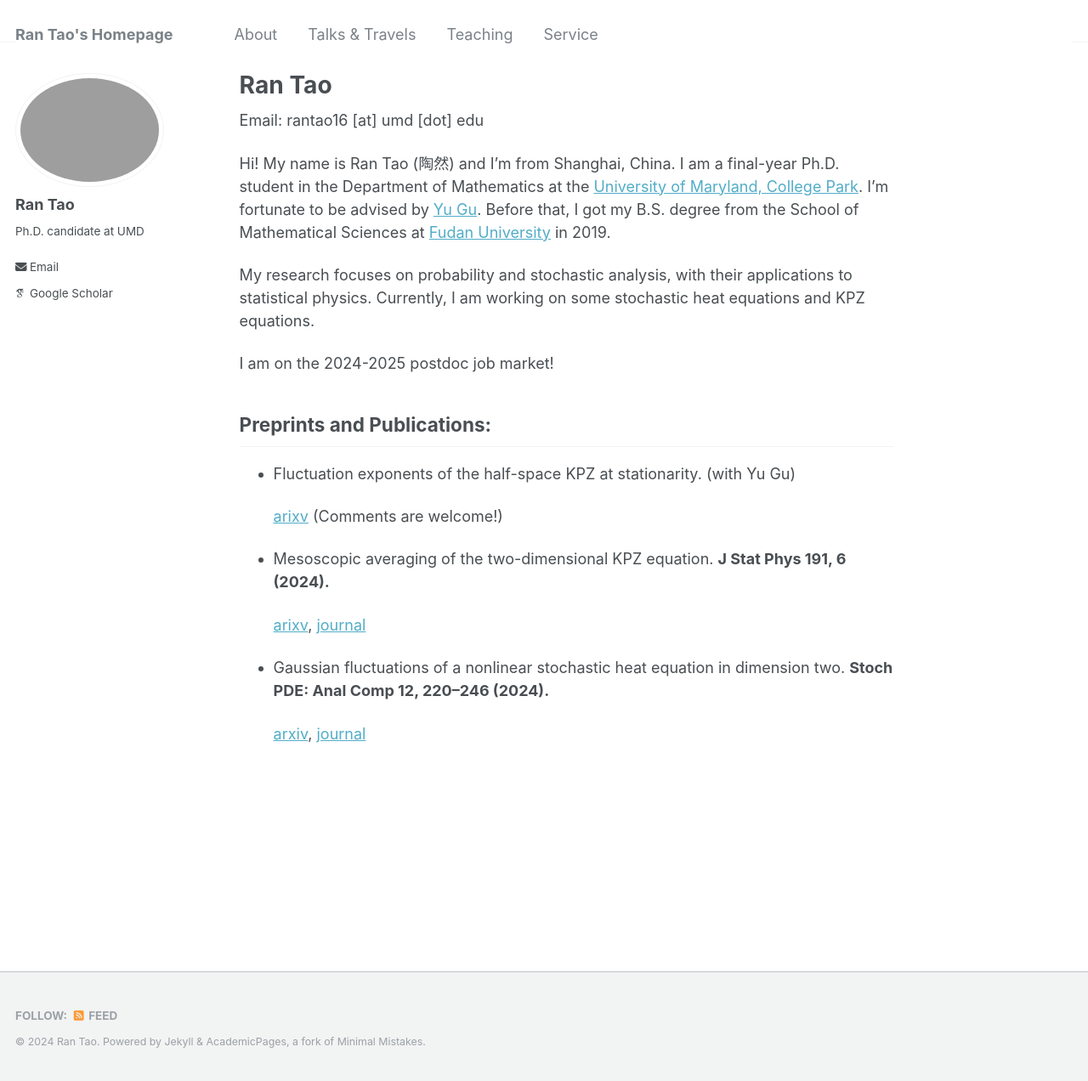
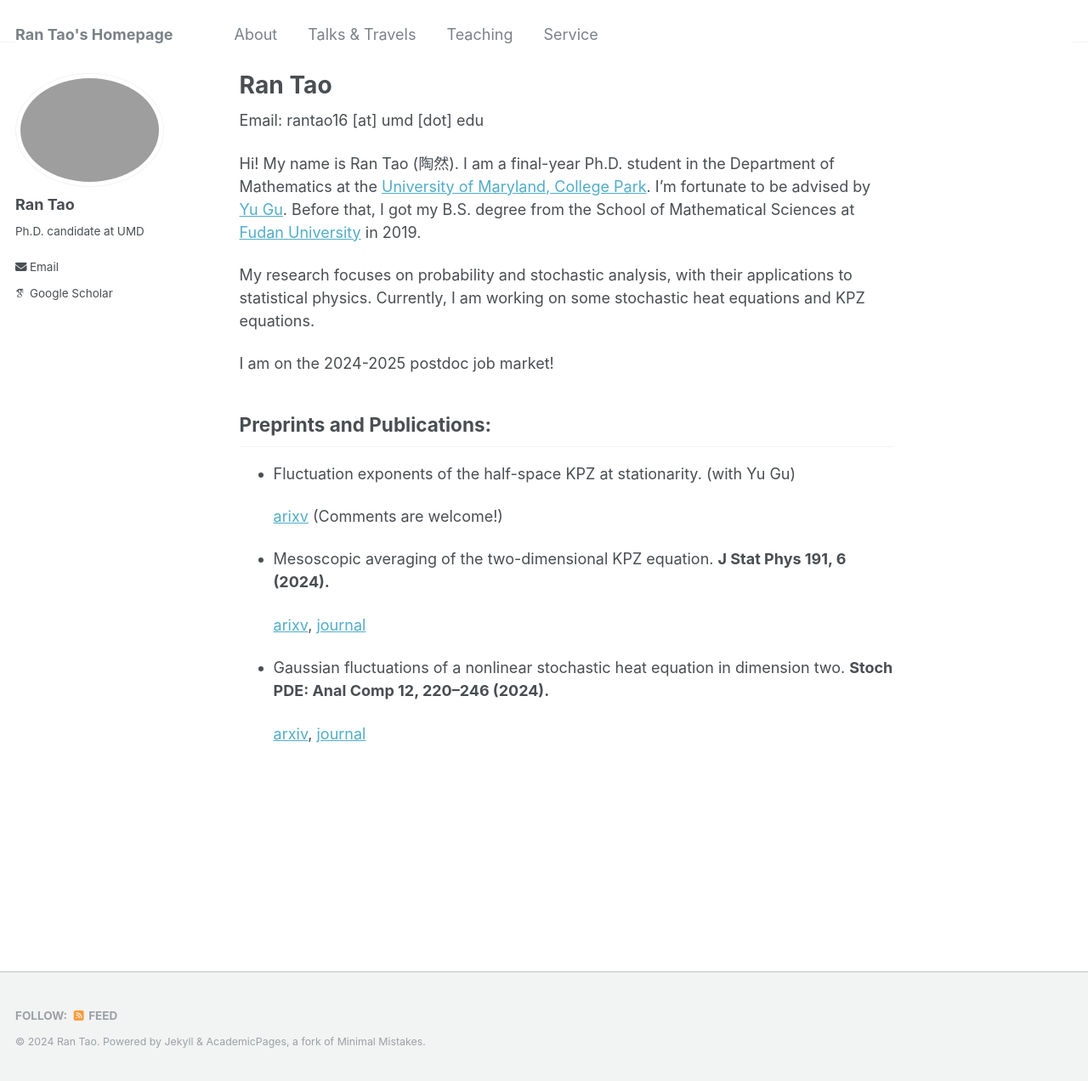
Before and after one commit to rantao16/rantao16.github.io, a Jekyll site: the page built from _pages/about.md, in a window 1280 px wide and 1272 px high. Shown: the whole window at 85% size. Built offline with Jekyll 4.4.1, drawn with Linux system fonts in a browser that asks for light colours; some web fonts are replaced.

Commit message:
Update about.md

```diff
--- a/_pages/about.md
+++ b/_pages/about.md
@@ -8,7 +8,7 @@ redirect_from:
 ---
 Email: rantao16 [at] umd [dot] edu
 
-Hi! My name is Ran Tao (陶然) and I'm from Shanghai, China. I am a final-year Ph.D. student in the Department of Mathematics at the [University of Maryland, College Park](https://www-math.umd.edu/). I’m fortunate to be advised by [Yu Gu](https://www.math.umd.edu/~ygu7/). Before that, I got my B.S. degree from the School of Mathematical Sciences at [Fudan University](https://math.fudan.edu.cn/mathen/main.htm) in 2019.
+Hi! My name is Ran Tao (陶然). I am a final-year Ph.D. student in the Department of Mathematics at the [University of Maryland, College Park](https://www-math.umd.edu/). I’m fortunate to be advised by [Yu Gu](https://www.math.umd.edu/~ygu7/). Before that, I got my B.S. degree from the School of Mathematical Sciences at [Fudan University](https://math.fudan.edu.cn/mathen/main.htm) in 2019.
 
 My research focuses on probability and stochastic analysis, with their applications to statistical physics. Currently, I am working on some stochastic heat equations and KPZ equations.
 
```
